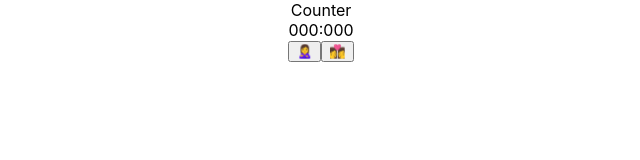
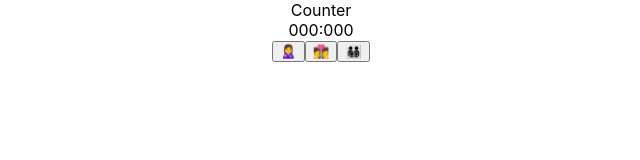
Before and after one commit to Perizote/kataronavirus, a React (Create React App) app: page / in a window 1280 px wide. Shown: the top 160 px of the page, without its empty margins (319-959 px from the left). Built offline with nearby package versions, Linux system fonts and the light colour scheme.

Commit message:
[Added] Added family kill

```diff
--- a/src/App.js
+++ b/src/App.js
@@ -13,17 +13,17 @@ function App() {
   const addCoupleKilled = ()=>{
     setCoupleKilled(coupleKilled+2);
   }
-  // const addFamilyKilled = ()=>{
-  //   setFamilyKilled(FamilyKilled+1);
-  // }
+  const addFamilyKilled = ()=>{
+    setFamilyKilled(familyKilled+4);
+  }
 
   return (
     <div className="App">
       <label htmlFor="labCount">Counter</label>
-      <div id="labCount">00{coupleKilled + peopleKilled}:000</div>
+      <div id="labCount">00{coupleKilled + peopleKilled + familyKilled}:000</div>
       <button onClick={addPersonKilled}>🙎‍♀️</button>
       <button onClick={addCoupleKilled}>👩‍❤️‍💋‍👩</button>
-
+      <button onClick={addFamilyKilled}>👨‍👨‍👧‍👦</button>
     </div>
   );
 }
```
Also changed, not shown: 1 other file (tests, documents, lock files or other folders).
